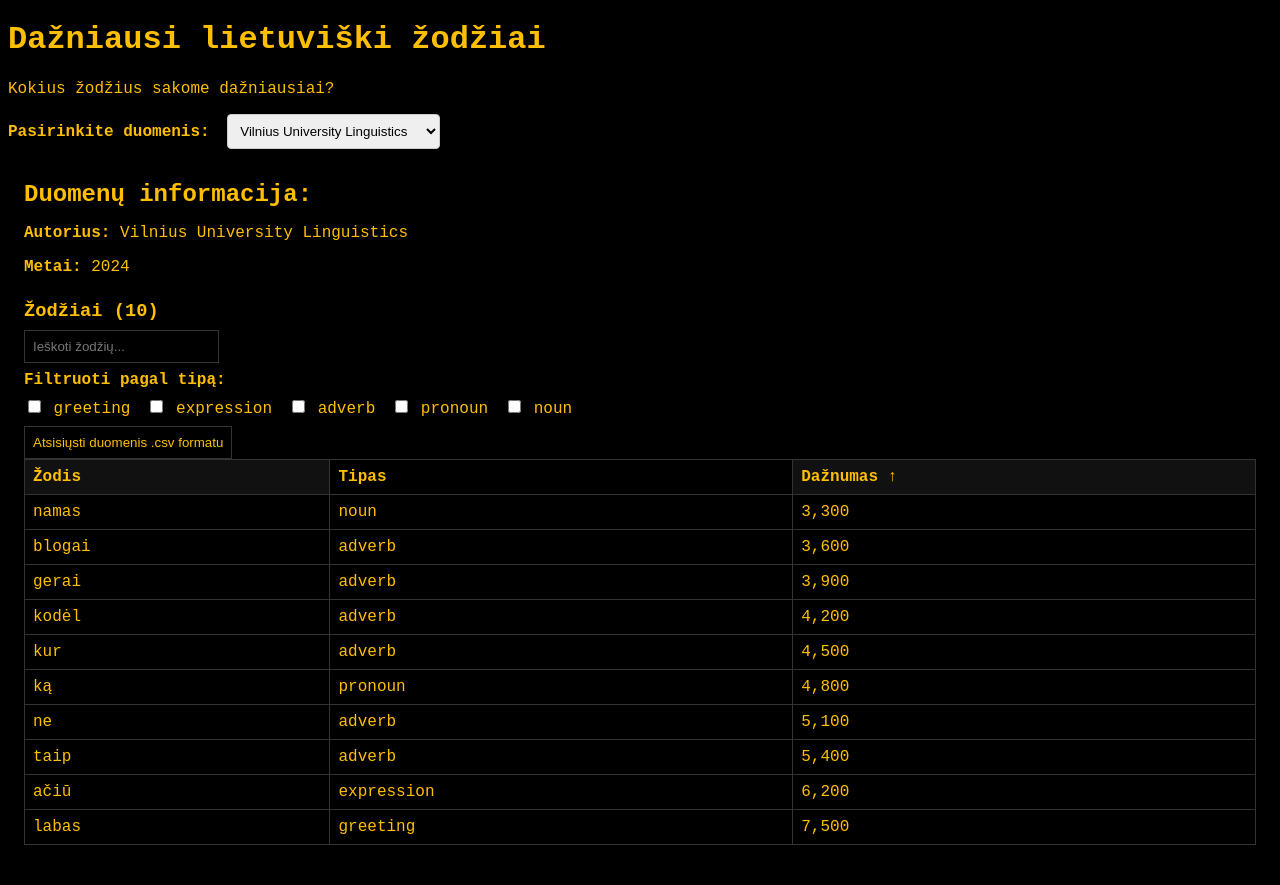
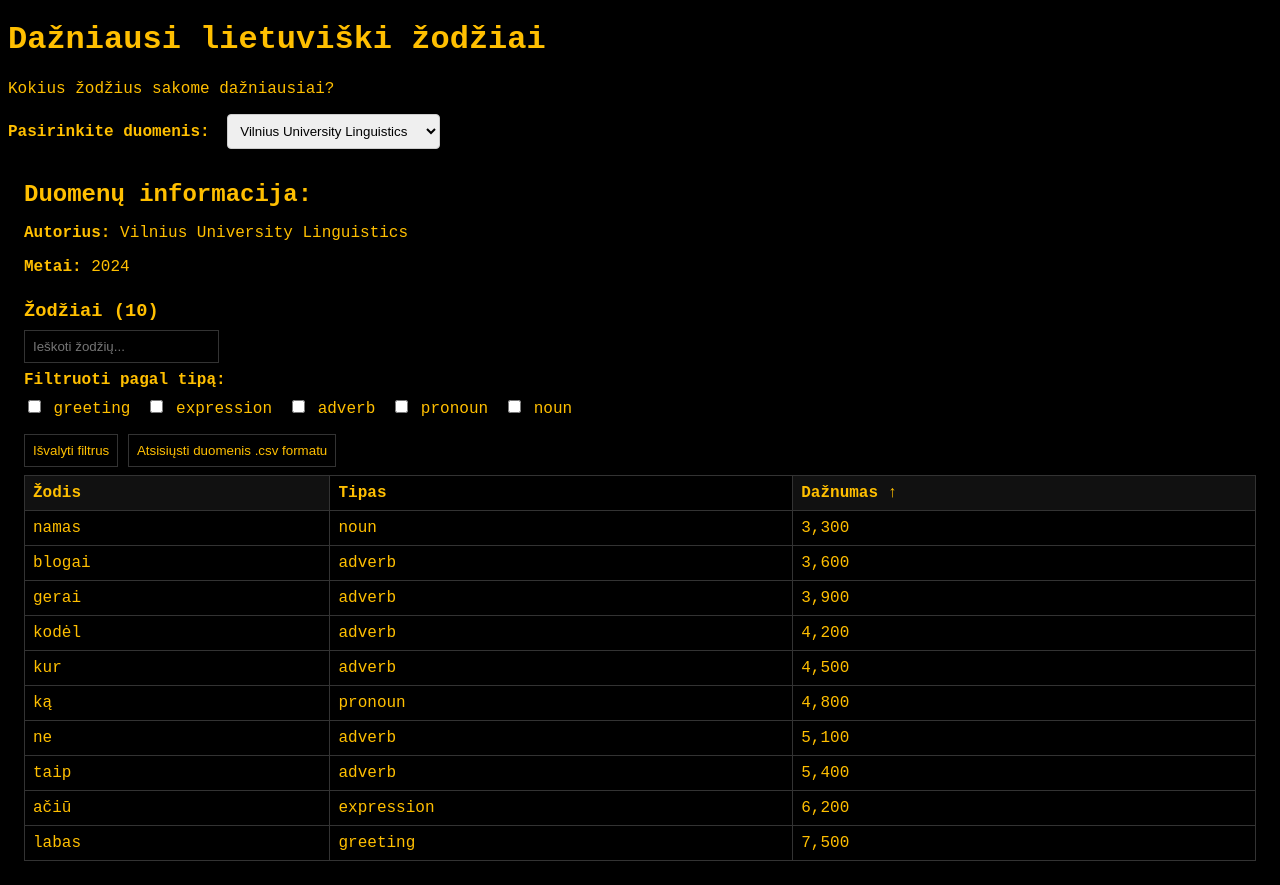
Before and after one commit to Debesyla/dazniausi-zodziai, a SvelteKit app: page / in a window 1280 px wide. Built offline with nearby package versions, Linux system fonts and the light colour scheme.

Commit message:
feat(clear-filters): implement clear filters button and functionality; add translations and unit tests

```diff
--- a/src/components/DataLoader.svelte
+++ b/src/components/DataLoader.svelte
@@ -29,6 +29,11 @@
   let uniqueTypes = $derived(dataset ? [...new Set(dataset.words.map(w => w.type).filter(Boolean))] : []);
 
   let filteredWords = $derived(dataset?.words ? filterWords(dataset.words, searchQuery, selectedTypes) : []);
+
+  function clearFilters() {
+    searchQuery = '';
+    selectedTypes = [];
+  }
 
   $effect(() => {
     loading = true;
@@ -70,6 +75,7 @@
         {/each}
       </div>
     {/if}
+    <button onclick={clearFilters} class="clear-filters">{t('clearFilters')}</button>
     <DownloadButton words={filteredWords} metadata={{author: dataset.author, year: dataset.year}} />
     <DataTable words={filteredWords} />
   </div>
@@ -122,4 +128,17 @@
     margin-right: 1rem;
     color: var(--text-color);
   }
+
+  .clear-filters {
+    background-color: var(--bg-color);
+    color: var(--text-color);
+    border: 1px solid var(--border-color);
+    padding: 0.5rem;
+    cursor: pointer;
+    margin: 0.5rem 0;
+  }
+
+  .clear-filters:hover {
+    background-color: #111;
+  }
 </style>
--- a/src/lib/translations.ts
+++ b/src/lib/translations.ts
@@ -18,6 +18,7 @@ export const translations = {
     datasetInformation: 'Duomenų informacija:',
     words: 'Žodžiai',
     filterByType: 'Filtruoti pagal tipą:',
+    clearFilters: 'Išvalyti filtrus',
 
     // DownloadButton component
     downloadData: 'Atsisiųsti duomenis .csv formatu',
```
Also changed, not shown: 4 other files (tests, documents, lock files or other folders).
